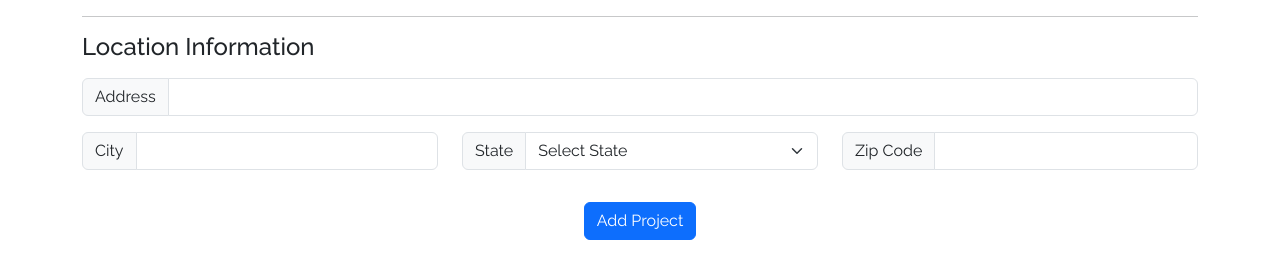
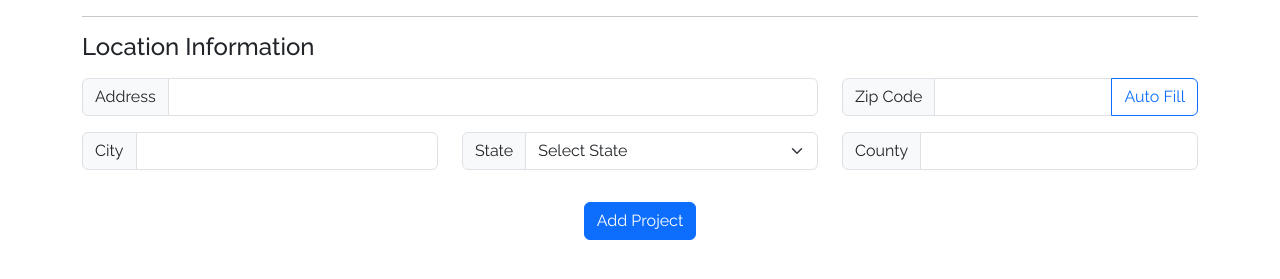
Before and after one commit to Melz8bit/fiat-plumbing, a Flask app: template templates/project_add.html in a window 1280 px wide. Shown: the part 280-559 px from the top of the page. Run offline with Flask 3, Linux system fonts and the light colour scheme; the template is opened without the code that fills it: values that come from a table or form of the project are taken from there, others are empty; some libraries are stand-ins or nearby versions.

```diff
--- a/app.py
+++ b/app.py
@@ -1,5 +1,5 @@
+import json
 import os
-
 from flask import (
     Flask,
     flash,
@@ -220,6 +220,7 @@ def project_add():
     city = None
     state = None
     zip_code = None
+    county = None
 
     form = ProjectForm()
 
@@ -238,6 +239,8 @@ def project_add():
         form.state.data = ""
         zip_code = form.zip_code.data
         form.zip_code.data = ""
+        county = form.county.data
+        form.county.data = ""
 
         project_info = {
             "project_id": project_id,
@@ -247,6 +250,7 @@ def project_add():
             "city": city,
             "state": state,
             "zip_code": zip_code,
+            "county": county,
         }
 
         database.create_project(project_info)
@@ -264,6 +268,7 @@ def project_add():
         city=city,
         state=state,
         zip_code=zip_code,
+        county=county,
     )
 
 
@@ -340,5 +345,12 @@ def create_client():
     )
 
 
+@app.route("/test", methods=["GET", "POST"])
+def test():
+    data = {"picked": "1"}
+    j = json.dumps(data)
+    return j
+
+
 if __name__ == "__main__":
     app.run(host="0.0.0.0", debug=True)
--- a/database.py
+++ b/database.py
@@ -174,8 +174,8 @@ def get_project(project_id):
 def create_project(project_info):
     try:
         mycursor = connection.cursor()
-        query = f"""INSERT INTO projects (project_id, client_id, name, address, city, state, zip_code)
-                VALUES (%s, %s, %s, %s, %s, %s, %s)"""
+        query = f"""INSERT INTO projects (project_id, client_id, name, address, city, state, zip_code, county)
+                VALUES (%s, %s, %s, %s, %s, %s, %s, %s)"""
 
         query_params = (
             project_info["project_id"],
@@ -185,6 +185,7 @@ def create_project(project_info):
             project_info["city"],
             project_info["state"],
             project_info["zip_code"],
+            project_info["county"],
         )
 
         mycursor.execute(query, query_params)
--- a/forms.py
+++ b/forms.py
@@ -147,4 +147,5 @@ class ProjectForm(FlaskForm):
         choices=STATE_OPTIONS,
     )
     zip_code = StringField("Zip Code", validators=[DataRequired()])
+    county = StringField("County", validators=[DataRequired()])
     submit = SubmitField("Add Project")
--- a/templates/project_add.html
+++ b/templates/project_add.html
@@ -62,9 +62,21 @@
                 <!-- Location Information -->
                 <hr>
                 <h4 class="my-3">Location Information</h4>
-                <div class="input-group mb-3">
-                    {{ form.address.label(class="input-group-text")}}
-                    {{ form.address(class="form-control") }}
+                <div class="row">
+                    <div class="col">
+                        <div class="input-group mb-3">
+                            {{ form.address.label(class="input-group-text")}}
+                            {{ form.address(class="form-control") }}
+                        </div>
+                    </div>
+                    <div class="col-4">
+                        <div class="input-group mb-3">
+                            {{ form.zip_code.label(class="input-group-text")}}
+                            {{ form.zip_code(class="form-control", id="txtZipCode") }}
+                            <!-- <input id="txtZipCode" type="text" /> -->
+                            <button class="btn btn-outline-primary" type="button" id="btnAutoFill">Auto Fill</button>
+                        </div>
+                    </div>
                 </div>
                 <div class="row">
                     <div class="col">
@@ -88,8 +100,8 @@
                     </div>
                     <div class="col">
                         <div class="input-group mb-3">
-                            {{ form.zip_code.label(class="input-group-text")}}
-                            {{ form.zip_code(class="form-control") }}
+                            {{ form.county.label(class="input-group-text")}}
+                            {{ form.county(class="form-control") }}
                         </div>
                     </div>
                 </div>
@@ -99,6 +111,19 @@
                         {{ form.zip_code(class="form-control") }}
                     </div>
                 </div> -->
+                <script src="//ajax.googleapis.com/ajax/libs/jquery/1.9.1/jquery.min.js"></script>
+                <script type="text/javascript">
+                    $(function () {
+                        $('#btnAutoFill').on('click', function (e) {
+                            e.preventDefault()
+                            $.getJSON('/test',
+                                function (data) {
+                                    $('#txtZipCode').val(data["picked"]);
+                                });
+                            return false;
+                        });
+                    });
+                </script>
             </div>
 
             <div class="text-center mt-3">
```
